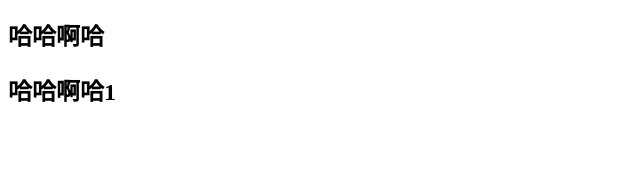
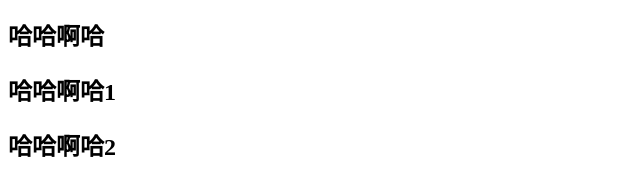
Before and after one commit to zxygll5/yu, a plain HTML site: page index.html in a window 1280 px wide. Shown: the part 116-312 px from the top of the page, without its empty margins (0-640 px from the left). Drawn offline with Linux system fonts and the light colour scheme.

Commit message:
秀云版本4

```diff
--- a/index.html
+++ b/index.html
@@ -9,6 +9,7 @@
 <p> 这是留言的区域</p>
 <h2>哈哈啊哈</h2>
 <h2>哈哈啊哈1</h2>
+<h2>哈哈啊哈2</h2>
 
 </body>
 </html>
```
